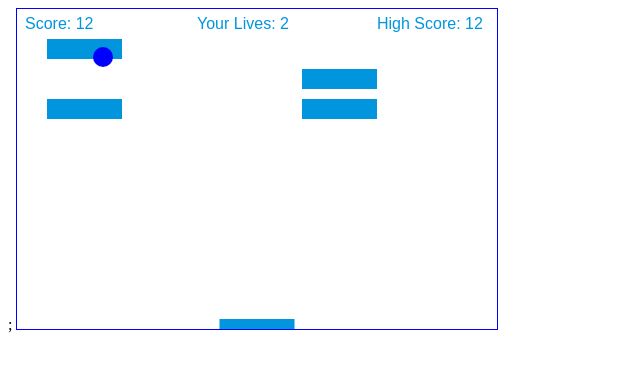
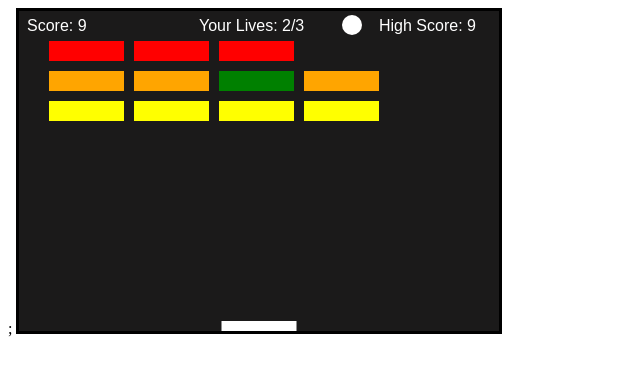
Before and after one commit to anniedo247/brick-breaking-game, a plain HTML site: page index.html in a window 1280 px wide. Shown: the whole page, without its empty margins (0-640 px from the left). Drawn offline with Linux system fonts and the light colour scheme.

Commit message:
final game

```diff
--- a/script.js
+++ b/script.js
@@ -23,8 +23,8 @@ var ctx = canvas.getContext("2d");
 
 var x = canvas.width / 2;
 var y = canvas.height - 30;
-var dx = 2;
-var dy = -2;
+var dx = 1.5;
+var dy = -1.5;
 var ballRadius = 10;
 var paddleWidth = 75;
 var paddleHeight = 10;
@@ -45,7 +45,7 @@ var lives = 3;
 var highScore = 0;
 var gameStatus = 1;
 
-function init(){
+function init() {
   bricks = [];
   for (var c = 0; c < brickColumnCount; c++) {
     bricks[c] = [];
@@ -76,7 +76,7 @@ function keyUpHandler(e) {
   if (e.key == "Left" || e.key == "ArrowLeft") {
     leftPressed = false;
   }
-  if (e.key == "Enter" && gameStatus == 0){
+  if (e.key == "Enter" && gameStatus == 0) {
     gameStatus = 1;
     init();
     interval = setInterval(draw, 10);
@@ -93,15 +93,27 @@ function collisionDetection() {
           y > b.y &&
           y < b.y + brickHeight
         ) {
+          if (r === 1 && c === 2) {
+            // change ball speed when it hit green brick
+            dx = 5;
+            dy = -5;
+          }
           dy = -dy;
           b.status = 0;
-          score++;
+          score = score + brickRowCount - r;
           if (score > highScore) {
             highScore = score;
           }
 
-          if (score == brickRowCount * brickColumnCount) {
-            alert("YOU WIN, CONGRATULATIONS!");
+          if (
+            score === ((brickRowCount * (brickRowCount + 1)) / 2) * brickColumnCount
+          ) {
+            ctx.font = "30px Arial";
+            ctx.fillText(
+              " !!! YOU WIN !!!",
+              canvas.width - 350,
+              canvas.height / 2
+            );
             clearInterval(interval); // Needed for Chrome to end game
             gameStatus = 0;
           }
@@ -113,19 +125,19 @@ function collisionDetection() {
 // Draw the score
 function drawScore() {
   ctx.font = "16px Arial";
-  ctx.fillStyle = "#0095DD";
+  ctx.fillStyle = "white";
   ctx.fillText("Score: " + score, 8, 20);
 }
 // Draw the live
 function drawLives() {
   ctx.font = "16px Arial";
-  ctx.fillStyle = "#0095DD";
-  ctx.fillText("Your Lives: " + lives, canvas.width-300, 20);
+  ctx.fillStyle = "white";
+  ctx.fillText("Your Lives: " + lives + "/3", canvas.width - 300, 20);
 }
 // Draw the highscore
 function drawHighScore() {
   ctx.font = "16px Arial";
-    ctx.fillStyle = "#0095DD";
+  ctx.fillStyle = "white";
   ctx.fillText("High Score: " + highScore, canvas.width - 120, 20);
 }
 
@@ -133,7 +145,7 @@ function drawHighScore() {
 function drawBall() {
   ctx.beginPath();
   ctx.arc(x, y, ballRadius, 0, Math.PI * 2, false);
-  ctx.fillStyle = "blue";
+  ctx.fillStyle = "white";
   ctx.fill();
   ctx.closePath();
 }
@@ -141,7 +153,7 @@ function drawBall() {
 function drawPaddle() {
   ctx.beginPath();
   ctx.rect(paddleX, canvas.height - paddleHeight, paddleWidth, paddleHeight); // paddle will be in the middle of the bottom line.
-  ctx.fillStyle = "#0095DD";
+  ctx.fillStyle = "white";
   ctx.fill();
   ctx.closePath();
 }
@@ -156,7 +168,20 @@ function drawBricks() {
         bricks[c][r].y = brickY;
         ctx.beginPath();
         ctx.rect(brickX, brickY, brickWidth, brickHeight);
-        ctx.fillStyle = "#0095DD";
+        if (r == 0) {
+          ctx.fillStyle = "red";
+        }
+        if (r == 1) {
+          if (c === 2) {
+            ctx.fillStyle = "green";
+          } else {
+            ctx.fillStyle = "orange";
+          }
+        }
+        if (r === 2) {
+          ctx.fillStyle = "yellow";
+        }
+
         ctx.fill();
         ctx.closePath();
       }
@@ -187,21 +212,17 @@ function draw() {
       dy = -dy;
     } else {
       lives--;
-      if (lives===0) {
+      if (lives === 0) {
         ctx.font = "30px Arial";
-        ctx.fillText(" GAME OVER", canvas.width / 3, canvas.height / 2);
-        //document.location.reload();
+        ctx.fillText(" GAME OVER", canvas.width - 350, canvas.height / 2);
         clearInterval(interval);
         gameStatus = 0;
       } else {
-
         x = canvas.width / 2;
         y = canvas.height - 30;
-            dx = 2;
-            dy = -2;
+        dx = 1.5;
+        dy = -1.5;
         paddleX = (canvas.width - paddleWidth) / 2;
-
-
       }
     }
   }
--- a/style.css
+++ b/style.css
@@ -1,3 +1,4 @@
 canvas {
-    border: 1px solid blue;
+    border: 3px solid black;
+    background-color: #1b1a1a;
 }
```
Lines whose indentation alone changed are shown as unchanged.
